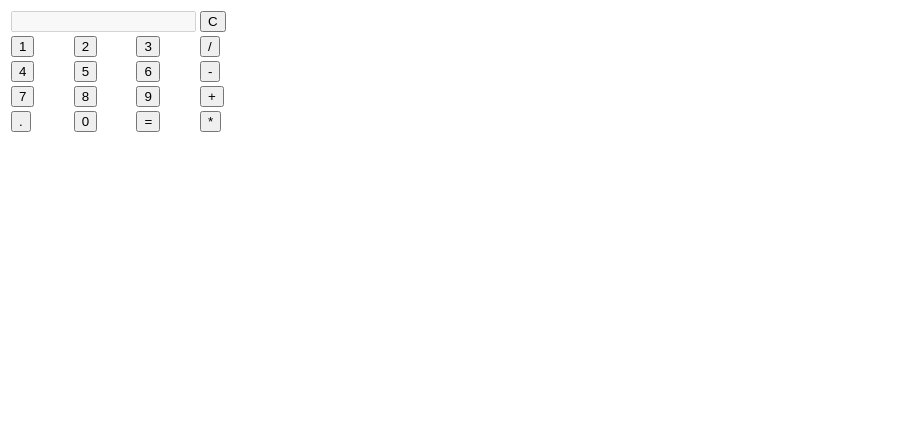
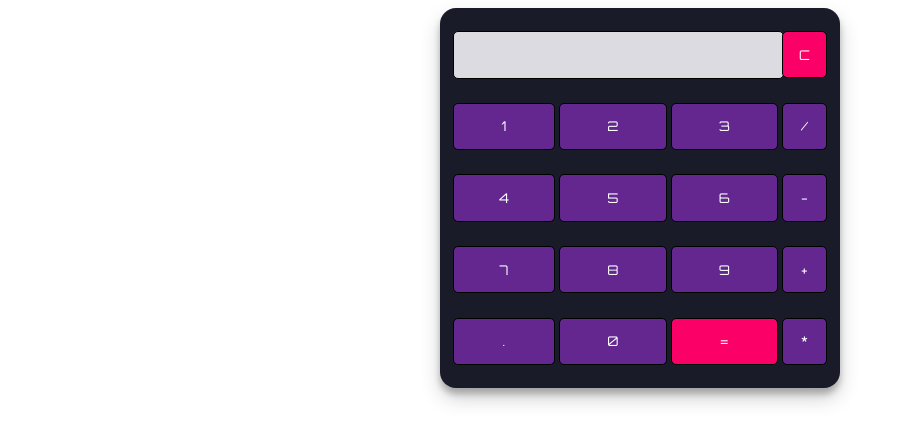
Before and after one commit to R9-Analytics/modelled-finance, a Flask app: page /calc in a window 1280 px wide. Shown: the top 443 px of the page, without its empty margins (0-899 px from the left). Run offline with Flask 3, Linux system fonts and the light colour scheme.

Commit message:
styled calculator

```diff
--- a/templates/index.html
+++ b/templates/index.html
@@ -4,6 +4,49 @@
 <head>
   <meta charset="utf-8">
   <title>Simple Calculator</title>
+  <style>
+    @import url('https://fonts.googleapis.com/css2?family=Orbitron&display=swap');
+    .calculator {
+        padding: 10px;
+        border-radius: 1em;
+        height: 380px;
+        width: 400px;
+        margin: auto;
+        background-color: #191b28;
+        box-shadow: rgba(0, 0, 0, 0.19) 0px 10px 20px, rgba(0, 0, 0, 0.23) 0px 6px 6px;
+    }
+
+    .display-box {
+        font-family: 'Orbitron', sans-serif;
+        background-color: #dcdbe1;
+        border: solid black 0.5px;
+        color: black;
+        border-radius: 5px;
+        width: 100%;
+        height: 65%;
+    }
+    #btn {
+        background-color: #fb0066;
+    }
+
+    input[type=button] {
+        font-family: 'Orbitron', sans-serif;
+        background-color: #64278f;
+        color: white;
+        border: solid black 0.5px;
+        width: 100%;
+        border-radius: 5px;
+        height: 70%;
+        outline: none;
+    }
+
+    input:active[type=button] {
+        background: #e5e5e5;
+        -webkit-box-shadow: inset 0px 0px 5px #c1c1c1;
+        -moz-box-shadow: inset 0px 0px 5px #c1c1c1;
+        box-shadow: inset 0px 0px 5px #c1c1c1;
+    }
+  </style>
 </head>
 
 <body>
```
